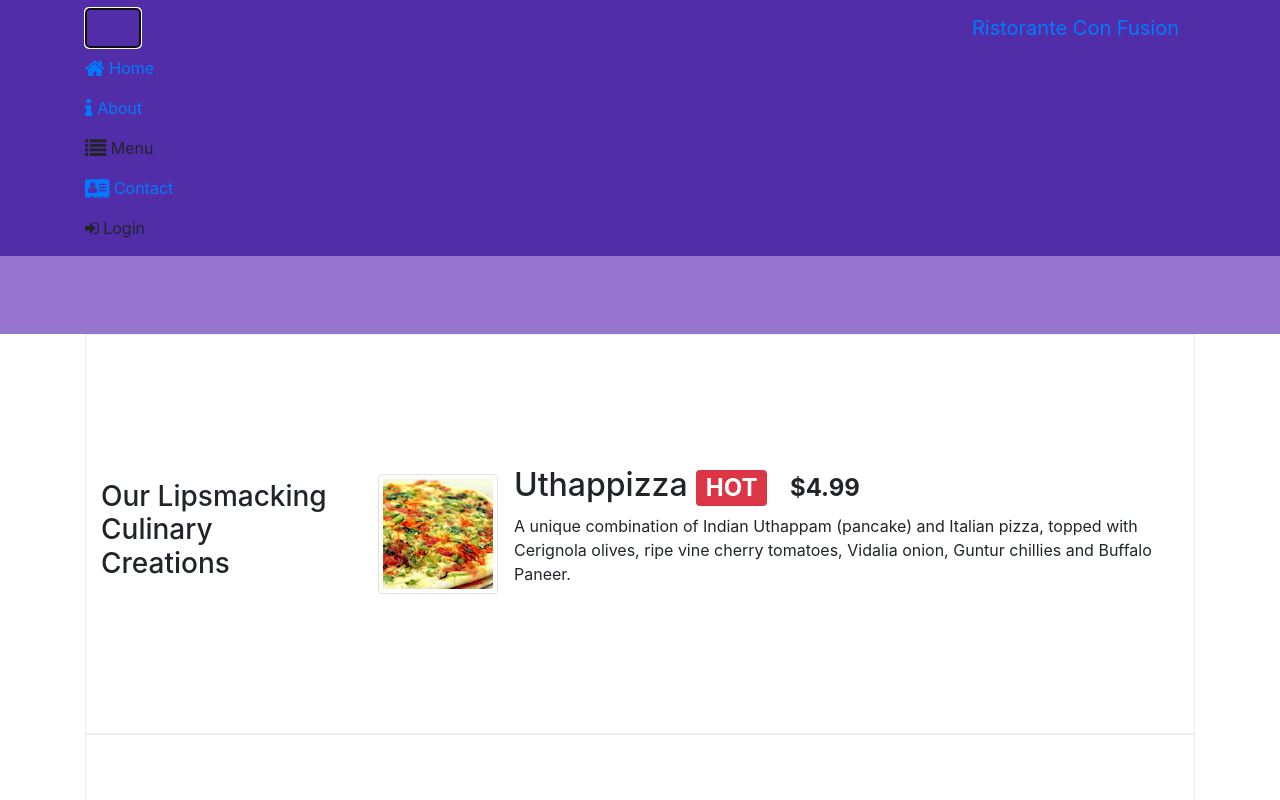
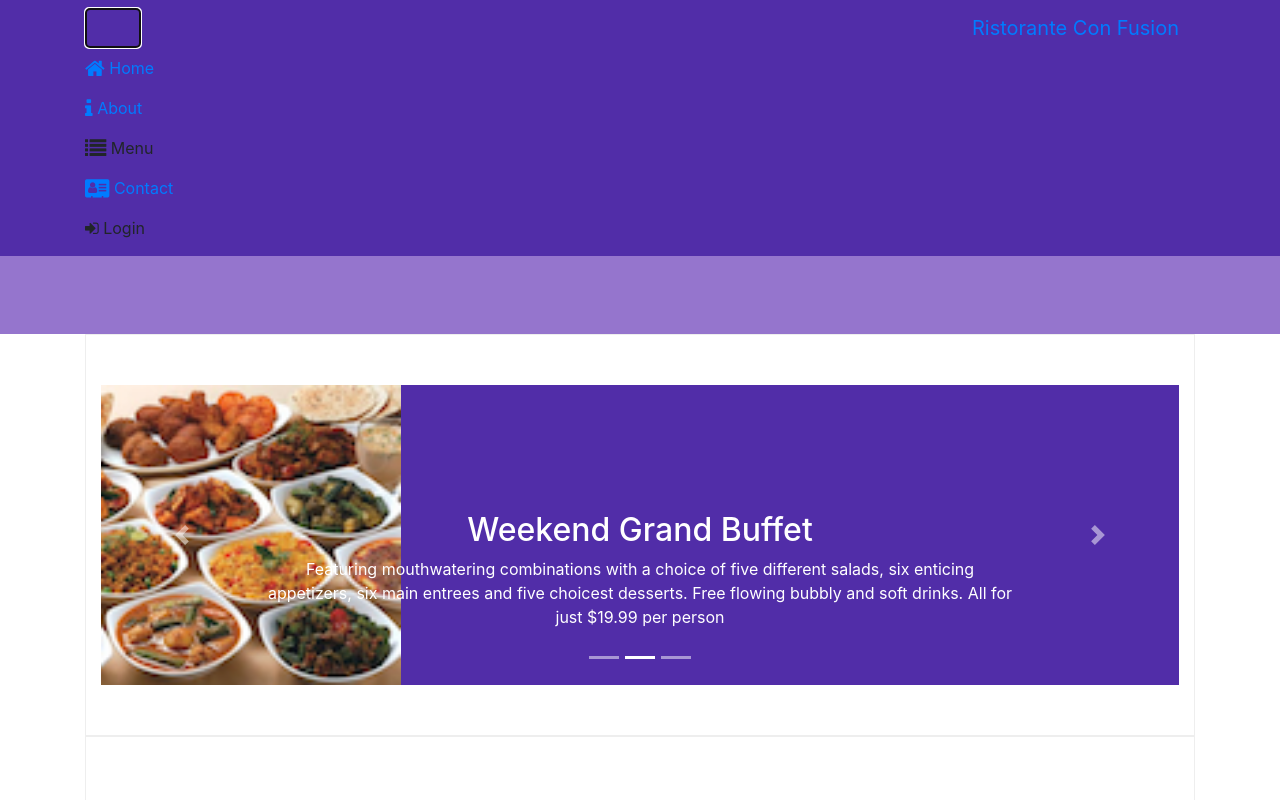
Before and after one commit to Dinika/Restorante-Con-Fusion, a website: page index.html in a window 1280 px wide. Both pictures are taken after a click on the button 113 px from the left and 28 px from the top of the page. Shown: the top 800 px of the page. Drawn offline with nearby package versions, Linux system fonts and the light colour scheme.

Commit message:
Add the carousel to index.html

```diff
--- a/css/styles.css
+++ b/css/styles.css
@@ -58,3 +58,21 @@ body
   border-bottom: 1px solid #ddd;
   padding: 10px;
 }
+
+.carousel
+{
+  background: #512DA8;
+}
+
+.carousel-item
+{
+  height: 300px;
+}
+
+.carousel-item img
+{
+  position: absolute;
+  top: 0;
+  left: 0;
+  min-height: 300px;
+}
--- a/index.html
+++ b/index.html
@@ -85,6 +85,47 @@
     </header>
 
     <div class="container">
+        <div class="row row-content">
+            <div class="col">
+              <div id="gallery" class="carousel slide" data-ride="carousel">
+                <div class="carousel-inner" role="listbox">
+                  <div class="carousel-item active">
+                    <img class="d-block img-fluid" src="img/uthappizza.png" alt="Uthappizza">
+                    <div class="carousel-caption d-none d-md-block">
+                      <h2>Uthappizza</h2>
+                      <p class="hidden-xs-down">A unique combination of Indian Uthappam (pancake) and Italian pizza, topped with Cerignola olives, ripe vine cherry tomatoes, Vidalia onion, Guntur chillies and Buffalo Paneer.</p>
+                    </div>
+                  </div>
+                  <div class="carousel-item">
+                    <img class="d-block img-fluid" src="img/buffet.png" alt="Buffet">
+                    <div class="carousel-caption d-none d-md-block">
+                      <h2>Weekend Grand Buffet </h2>
+                      <p class="hidden-xs-down">Featuring mouthwatering combinations with a choice of five different salads, six enticing appetizers, six main entrees and five choicest desserts. Free flowing bubbly and soft drinks. All for just $19.99 per person </p>
+                    </div>
+                  </div>
+                  <div class="carousel-item">
+                    <img class="d-block img-fluid" src="img/alberto.png" alt="Alberto, The Exec. Chef">
+                    <div class="carousel-caption d-none d-md-block">
+                      <h2>Alberto Somayya</h2>
+                      <h4>Executive Chef</h4>
+                      <p class="hidden-xs-down">Award winning three-star Michelin chef with wide International experience having worked closely with whos-who in the culinary world, he specializes in creating mouthwatering Indo-Italian fusion experiences. </p>
+                    </div>
+                  </div>
+                </div>
+                <ol class="carousel-indicators">
+                  <li data-target="#gallery" data-slide-to="0" class="active"></li>
+                  <li data-target="#gallery" data-slide-to="1"></li>
+                  <li data-target="#gallery" data-slide-to="2"></li>
+                </ol>
+                <a class="carousel-control-prev" href="#gallery" role="button" data-slide="previous">
+                  <span class="carousel-control-prev-icon"></span>
+                </a>
+                <a class="carousel-control-next" href="#gallery" role="button" data-slide="next">
+                  <span class="carousel-control-next-icon"></span>
+                </a>
+              </div>
+            </div>
+        </div>
         <div class="row row-content align-items-center">
             <div class="col-sm-4 col-md-3 flex-last">
                 <h3>Our Lipsmacking Culinary Creations</h3>
@@ -108,7 +149,7 @@
             <div class="col-sm col-md">
               <div class="media">
                 <div class="media-body">
-                    <h2>Weekend Grand Buffet <span class="badge badge-danger">NEW</span></h2>
+                    <h2 class="mt-0">Weekend Grand Buffet <span class="badge badge-danger">NEW</span></h2>
                     <p class="hidden-xs-down">Featuring mouthwatering combinations with a choice of five different salads, six enticing appetizers, six main entrees and five choicest desserts. Free flowing bubbly and soft drinks. All for just $19.99 per person </p>
                 </div>
                 <img src="img/buffet.png" alt="buffet image" class="d-flex ml-3 img-thumbnail">
```
